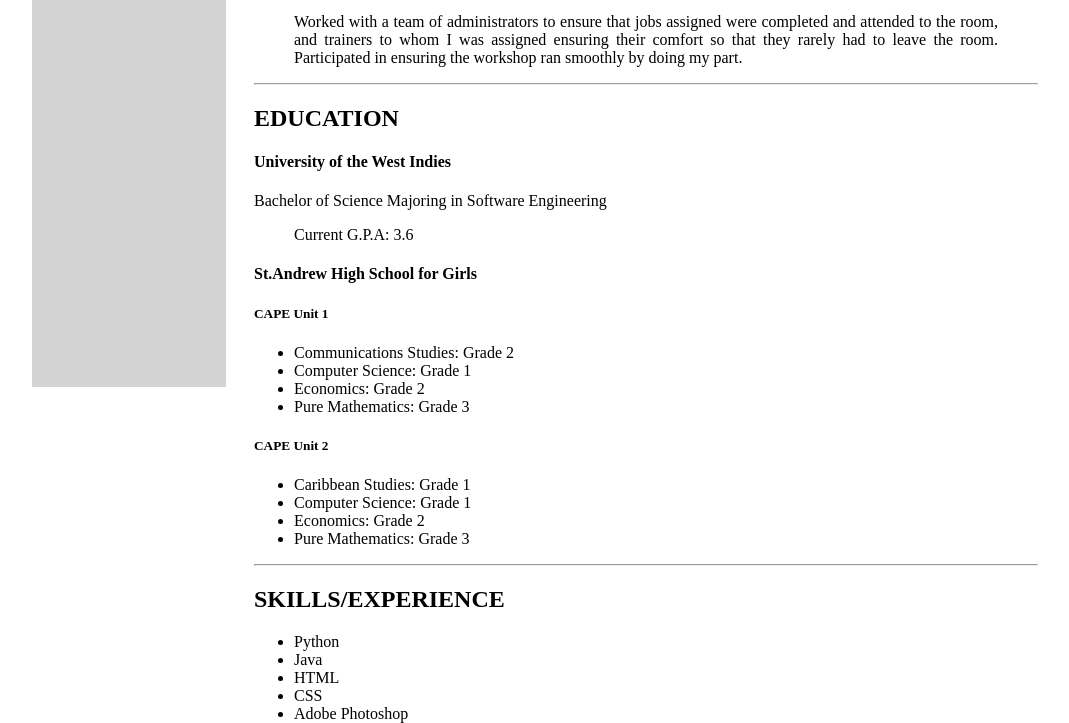
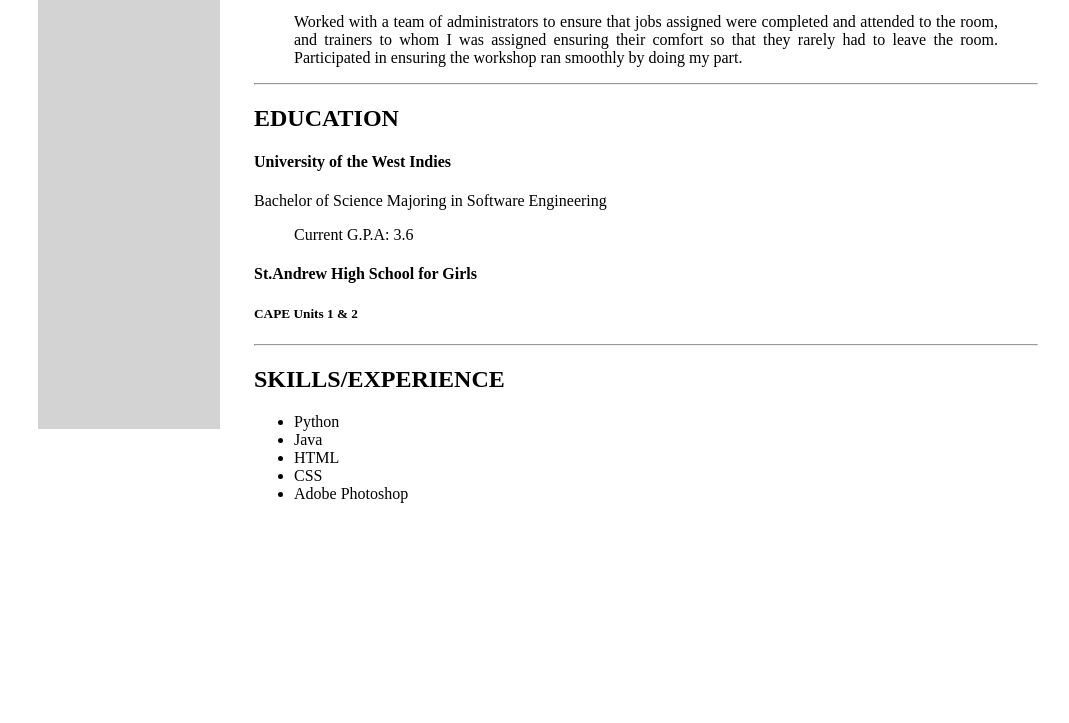
Before and after one commit to BNivia/resumee, a plain HTML site: page Naomi Benjamin.html in a window 1280 px wide. Shown: the part 640-1363 px from the top of the page, without its empty margins (84-1153 px from the left). After the commit the page ends 1143 px from the top, so only its background shows below. Drawn offline with Linux system fonts and the light colour scheme.

Commit message:
All done

```diff
--- a/Naomi Benjamin.html
+++ b/Naomi Benjamin.html
@@ -18,7 +18,7 @@
                 <img src="Naomi.jpeg" width="120px" height="120px" id="me" >
                 <h2>Contact</h4>
                 <p>123-456-7890</p>
-                <p>nobenjamin19@gmail.com</p>
+                <p>nobsumn@gmail.com</p>
                 <hr>
                 <h2>Social Media</h4>
                 <img src="facebook.png" width="20px" height="20px">
@@ -65,21 +65,7 @@
                     <blockquote>Current G.P.A: 3.6</blockquote>
 
                     <h4>St.Andrew High School for Girls</h5>
-                    <h5>CAPE Unit 1</h5>
-                    <ul>
-                        <li>Communications Studies: Grade 2</li>
-                        <li>Computer Science: Grade 1</li>
-                        <li>Economics: Grade 2</li>
-                        <li>Pure Mathematics: Grade 3</li>
-                    </ul>
-
-                    <h5>CAPE Unit 2</h5>
-                    <ul>
-                        <li>Caribbean Studies: Grade 1</li>
-                        <li>Computer Science: Grade 1</li>
-                        <li>Economics: Grade 2</li>
-                        <li>Pure Mathematics: Grade 3</li>
-                    </ul>
+                    <h5>CAPE Units 1 & 2</h5>
 
                     <hr id="hcontent">
                 </div>
--- a/Naomi.css
+++ b/Naomi.css
@@ -39,7 +39,8 @@ main{
     background: lightgrey;
     height: 100vh;
     margin-right: 70px;
-    padding: 10px 10px;
+    margin-top: 22px;
+    padding: 20px 20px;
 }
 #bio{
     grid-row: 1/2;
```
